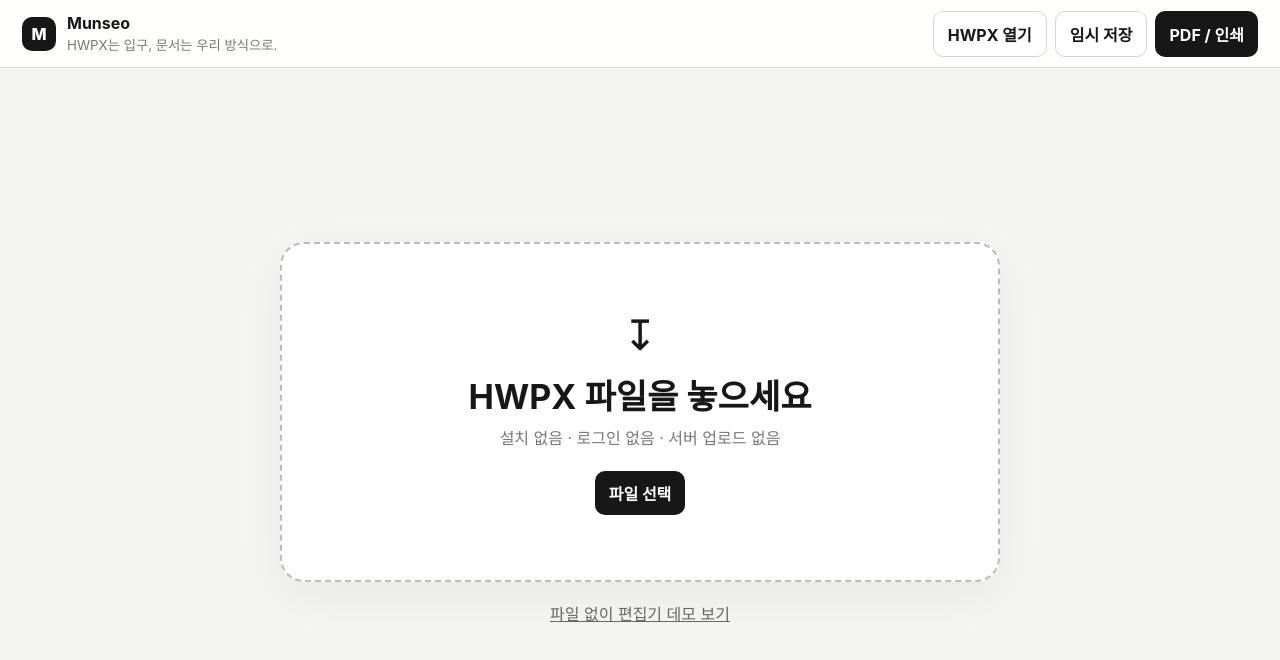
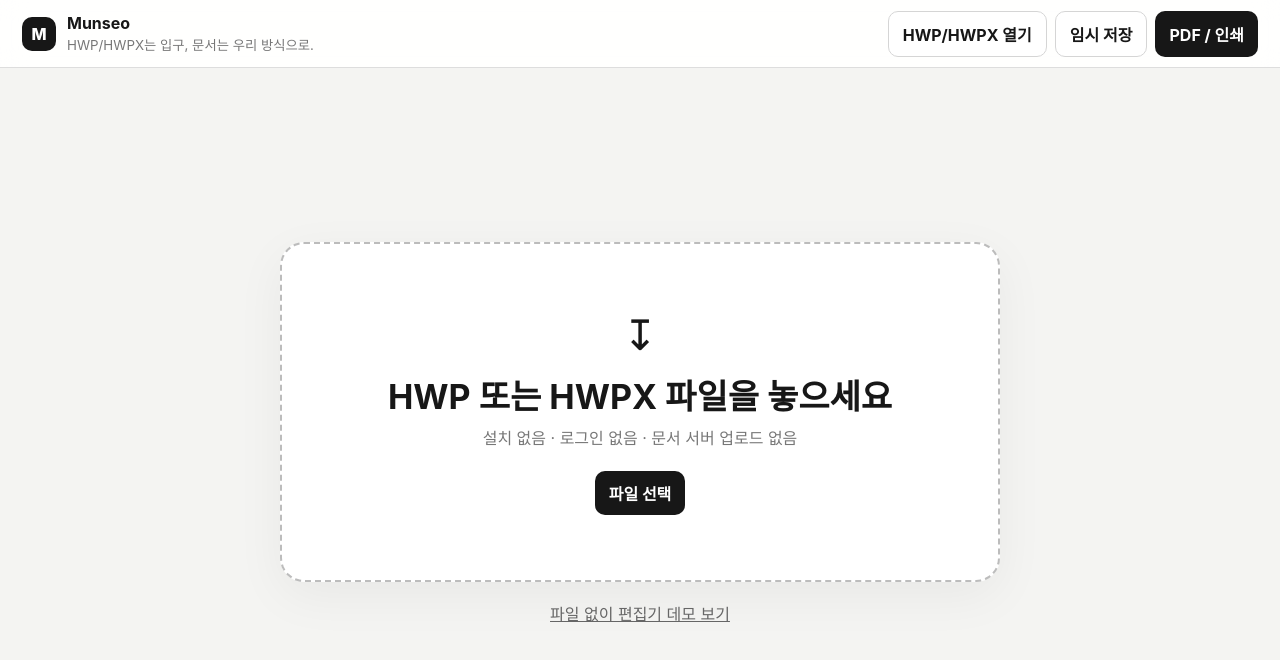
Before and after one commit to kohm0880-svg/munseo, a website with bundled scripts: page index.html in a window 1280 px wide. Built offline with nearby package versions, Linux system fonts and the light colour scheme.

Commit message:
feat: allow HWP files in the web picker

```diff
--- a/index.html
+++ b/index.html
@@ -3,7 +3,7 @@
 <head>
   <meta charset="UTF-8" />
   <meta name="viewport" content="width=device-width, initial-scale=1.0" />
-  <meta name="description" content="HWPX를 설치 없이 열고 우리 방식으로 편집하는 로컬 우선 문서 편집기 프로토타입" />
+  <meta name="description" content="HWP/HWPX를 설치 없이 열고 우리 방식으로 편집하는 로컬 우선 문서 편집기 프로토타입" />
   <title>Munseo — 문서 편집기 Prototype</title>
   <link rel="stylesheet" href="./apps/web/src/styles.css" />
 </head>
@@ -11,10 +11,10 @@
   <header class="topbar">
     <div class="brand">
       <span class="brand-mark">M</span>
-      <div><strong>Munseo</strong><small>HWPX는 입구, 문서는 우리 방식으로.</small></div>
+      <div><strong>Munseo</strong><small>HWP/HWPX는 입구, 문서는 우리 방식으로.</small></div>
     </div>
     <div class="top-actions">
-      <button id="openBtn" class="button secondary">HWPX 열기</button>
+      <button id="openBtn" class="button secondary">HWP/HWPX 열기</button>
       <button id="saveLocalBtn" class="button secondary">임시 저장</button>
       <button id="printBtn" class="button">PDF / 인쇄</button>
     </div>
@@ -23,10 +23,10 @@
   <main>
     <section id="landing" class="landing">
       <label id="dropzone" class="dropzone" for="fileInput">
-        <input id="fileInput" type="file" accept=".hwpx,application/zip" hidden />
+        <input id="fileInput" type="file" accept=".hwp,.hwpx,application/x-hwp,application/zip" hidden />
         <div class="drop-icon">↧</div>
-        <h1>HWPX 파일을 놓으세요</h1>
-        <p>설치 없음 · 로그인 없음 · 서버 업로드 없음</p>
+        <h1>HWP 또는 HWPX 파일을 놓으세요</h1>
+        <p>설치 없음 · 로그인 없음 · 문서 서버 업로드 없음</p>
         <span class="button">파일 선택</span>
       </label>
       <button id="demoBtn" class="text-button">파일 없이 편집기 데모 보기</button>
```
